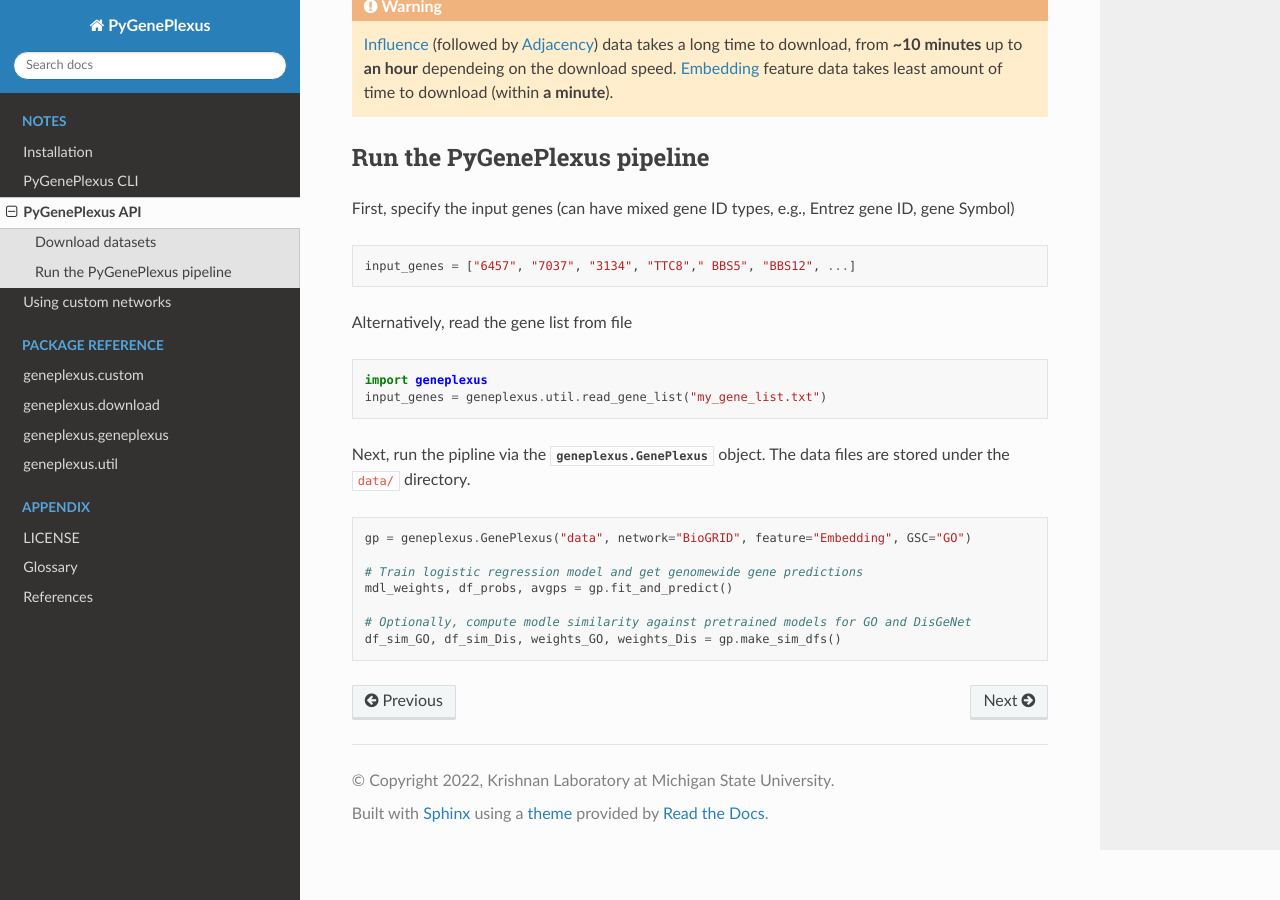
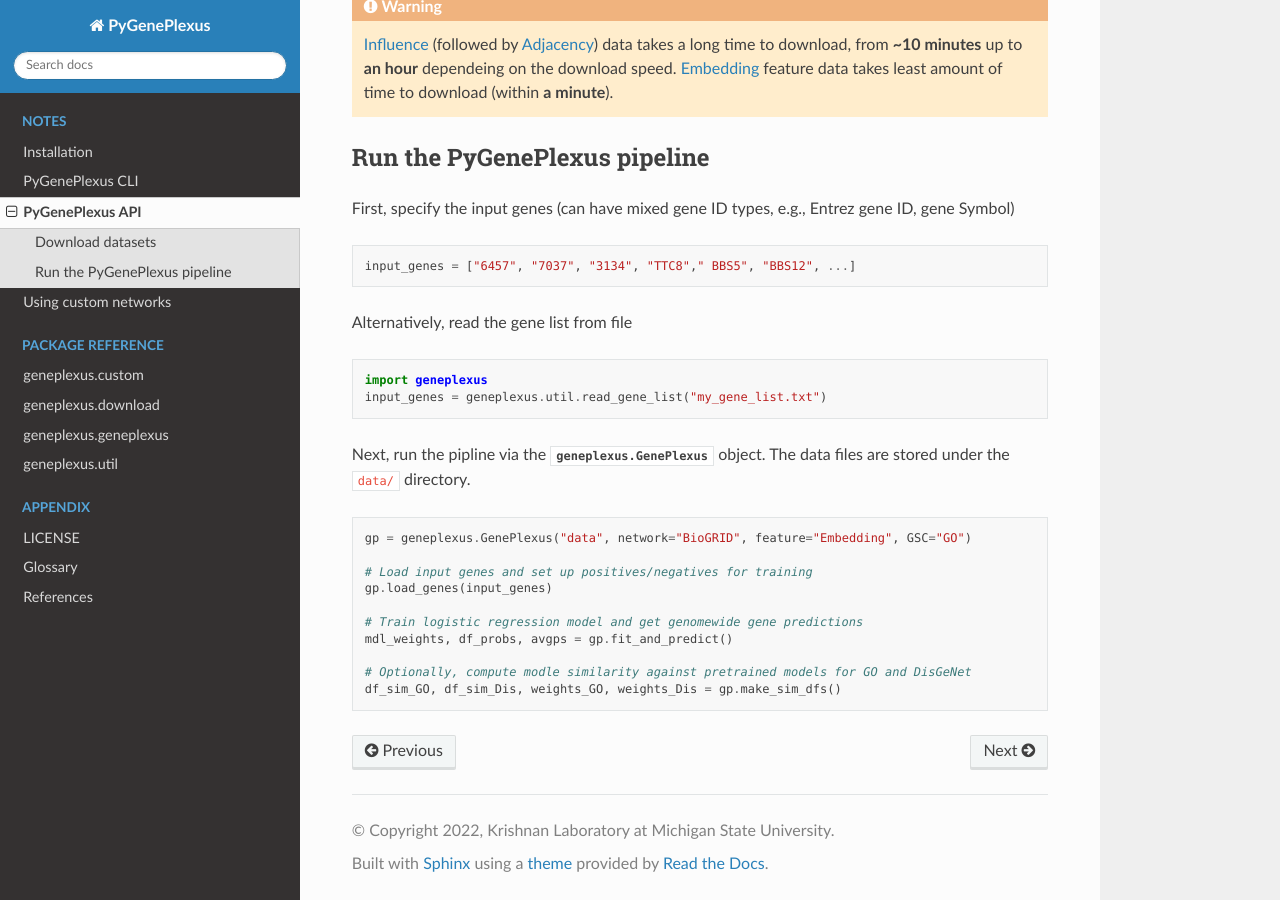
Before and after one commit to krishnanlab/PyGenePlexus, a Sphinx documentation site: the page built from docs/source/notes/api.rst, in a window 1280 px wide and 900 px high, scrolled down 900 px. Built offline with Sphinx 7.4.7 and the Read the Docs theme 2.0.0, drawn with Linux system fonts in a browser that asks for light colours.

Commit message:
Optionally pass input genes at init time, update examples

```diff
--- a/docs/source/notes/api.rst
+++ b/docs/source/notes/api.rst
@@ -64,6 +64,9 @@ files are stored under the ``data/`` directory.
 
    gp = geneplexus.GenePlexus("data", network="BioGRID", feature="Embedding", GSC="GO")
 
+   # Load input genes and set up positives/negatives for training
+   gp.load_genes(input_genes)
+
    # Train logistic regression model and get genomewide gene predictions
    mdl_weights, df_probs, avgps = gp.fit_and_predict()
 
```
